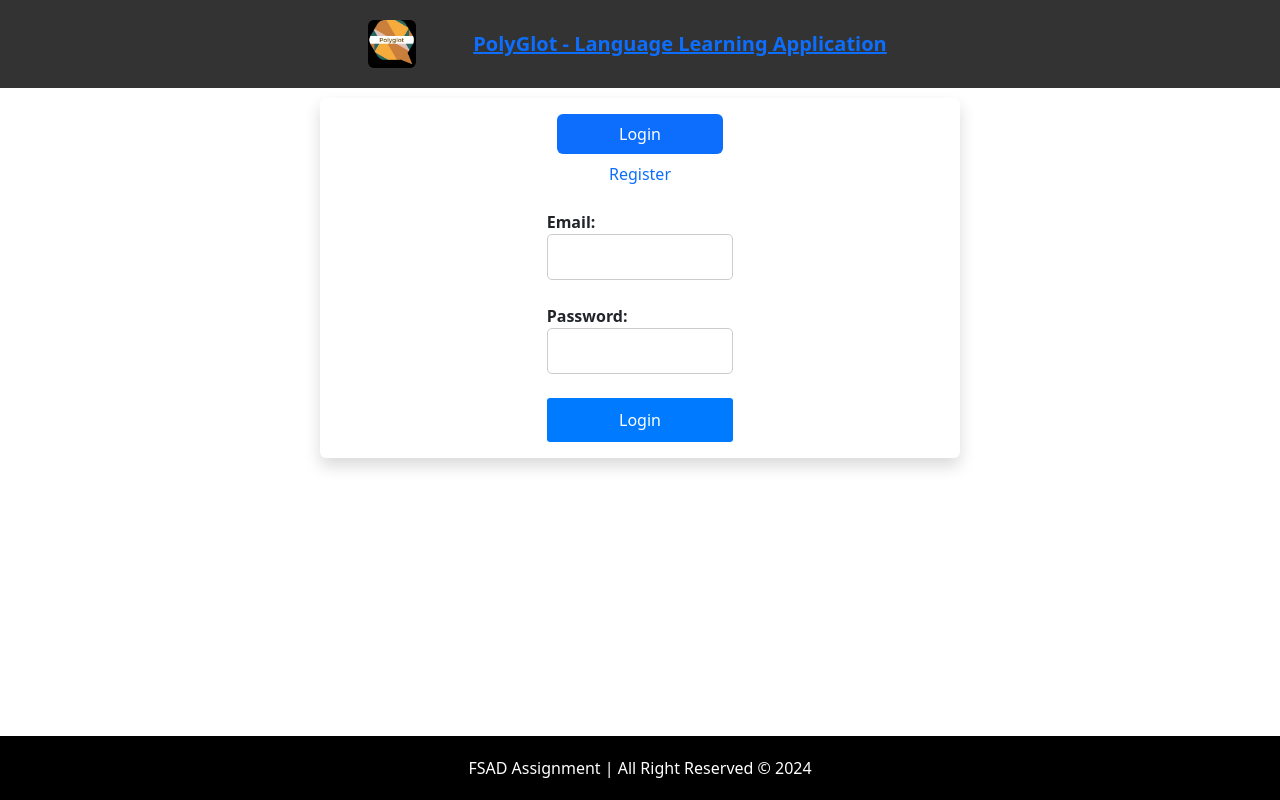
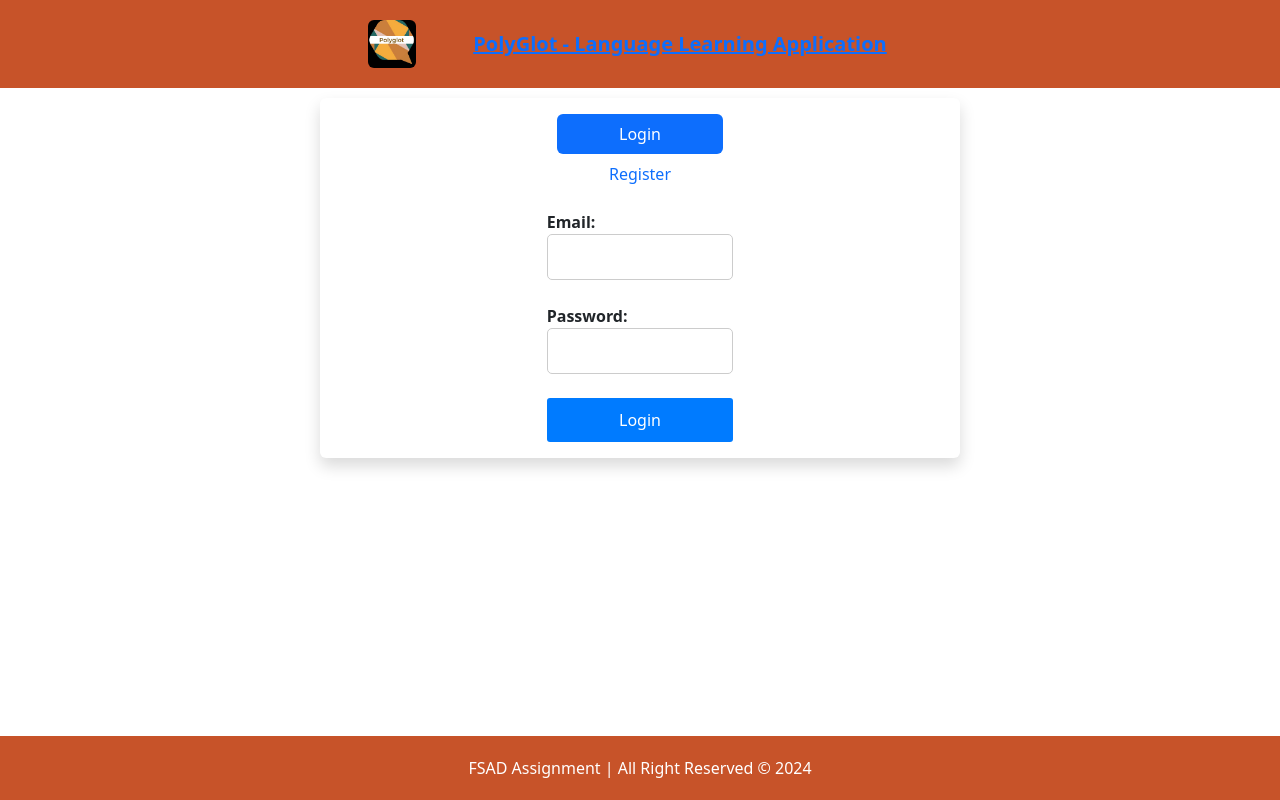
Before and after one commit to gsharma368/fsad-group-43-polyglot-app, a React (Create React App) app in the folder frontend/: page / in a window 1280 px wide. Built offline with nearby package versions, Linux system fonts and the light colour scheme.

Commit message:
Navbar&footerbackcolr

```diff
--- a/frontend/src/index.css
+++ b/frontend/src/index.css
@@ -14,7 +14,7 @@
   }
 
   nav {
-  background-color: #333;
+  background-color: rgb(199, 83, 41);
   padding: 10px 0;
   padding: 20px;
   font-size: 20px;
@@ -176,7 +176,7 @@
 
   /* FOOTER STYKLING */
   .footer{
-  background-color: black;
+  background-color: rgb(199, 83, 41);
   color: white;
   padding: 20px;
   text-align: center;
```
